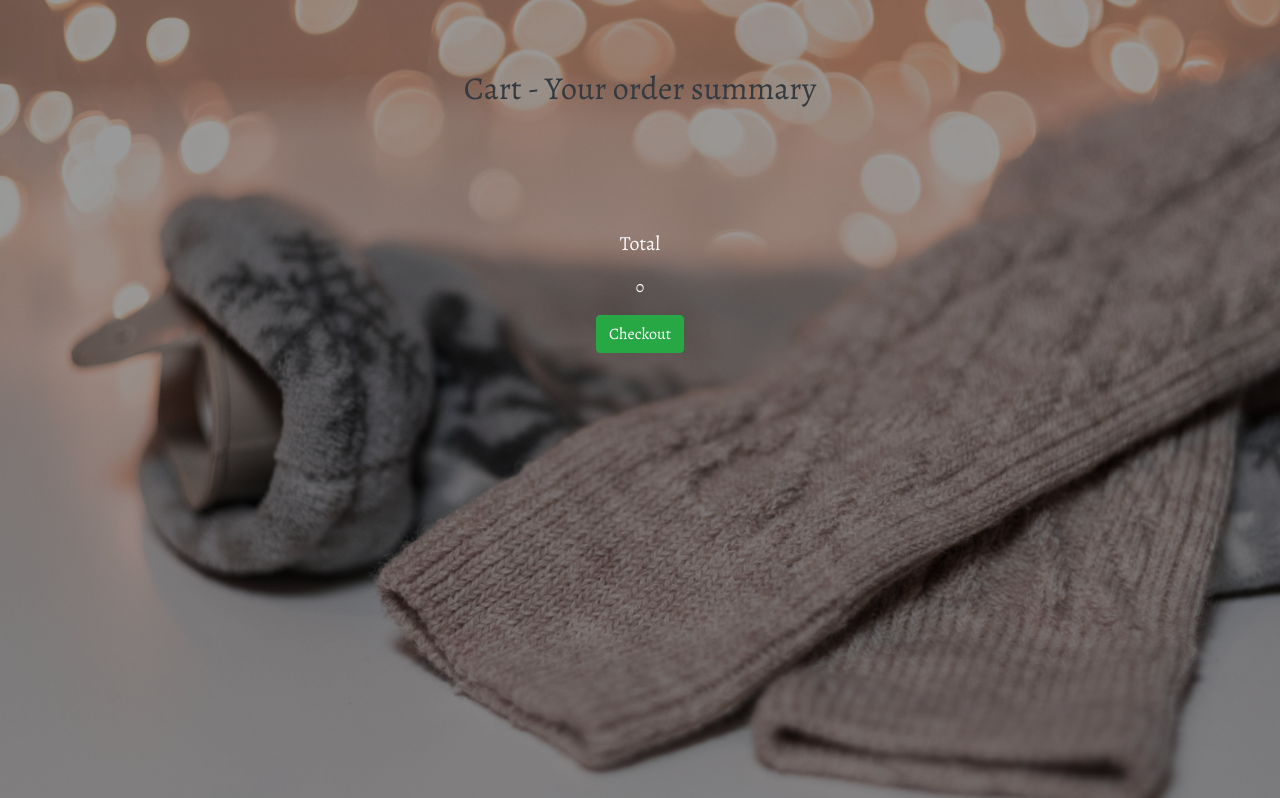
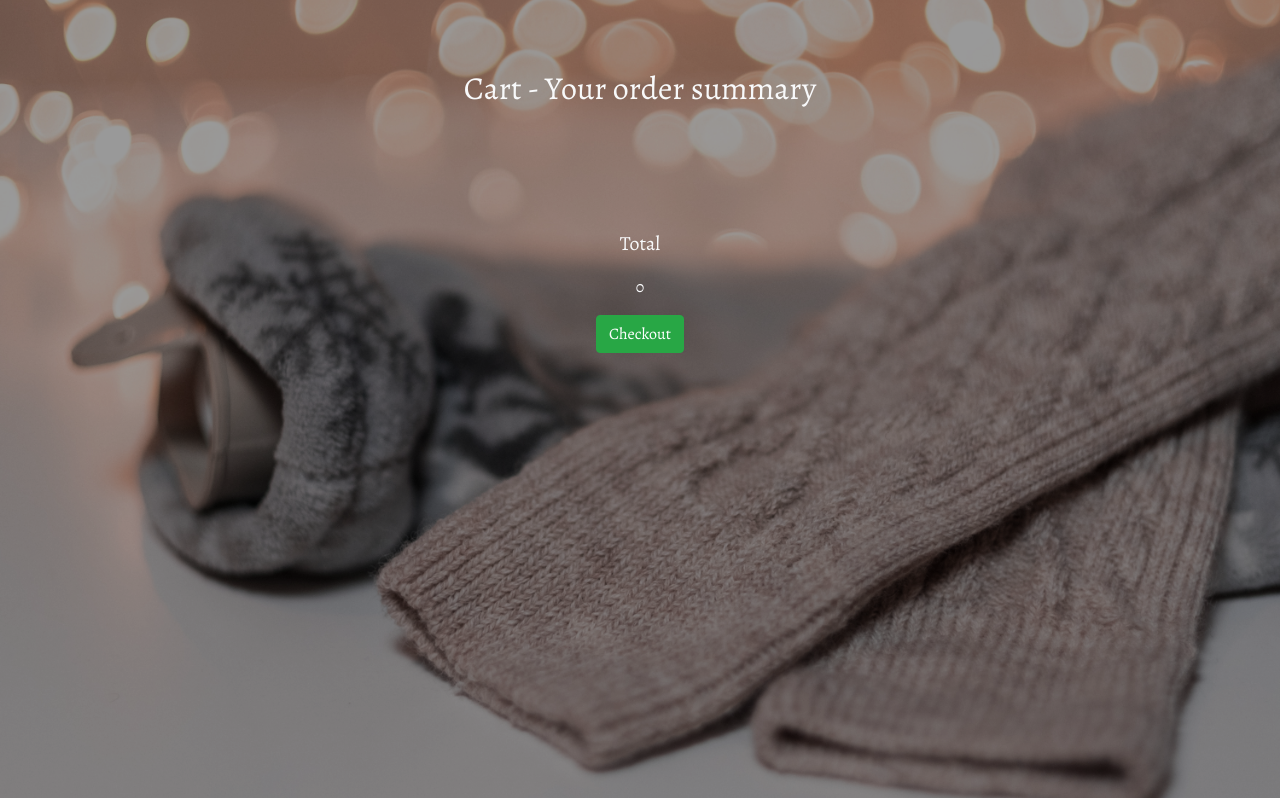
Before and after one commit to Code-Institute-Submissions/handcrafted-heart, a Django app: page /cart/ in a window 1280 px wide. Shown: the part 56-854 px from the top of the page. Run offline with Django 3.2, Linux system fonts and the light colour scheme; some libraries are stand-ins or nearby versions.

Commit message:
Change to light text color

```diff
--- a/cart/templates/cart.html
+++ b/cart/templates/cart.html
@@ -10,7 +10,7 @@
 <div class="row justify-content-center">
     <div class="col-12">
         <!-- Page Headline, to show the user which page they are on -->
-        <h2 class="text-dark text-center products_heading">Cart - Your order summary</h2>
+        <h2 class="text-light text-center products_heading">Cart - Your order summary</h2>
     </div>
 </div>
 {% endblock %}
```
